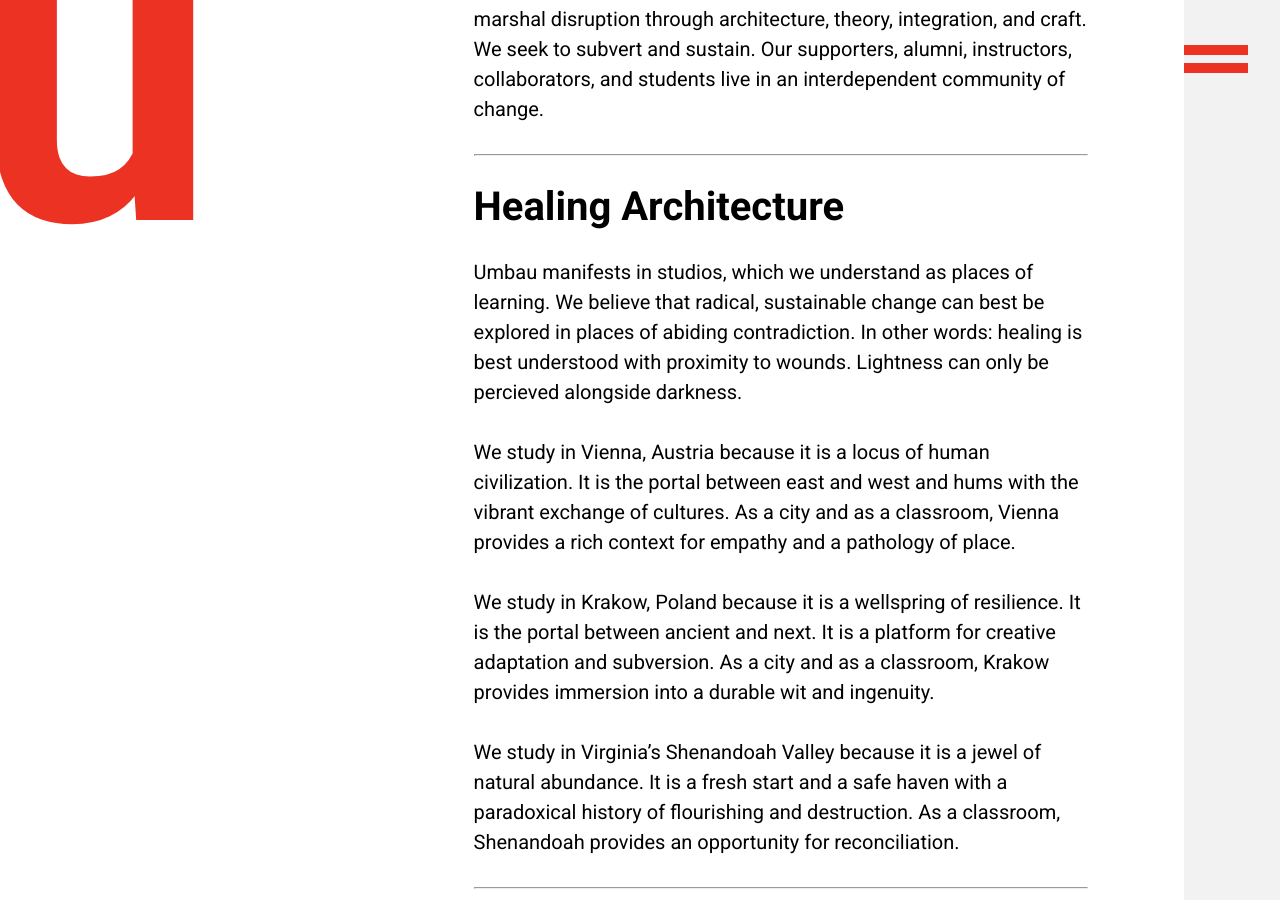
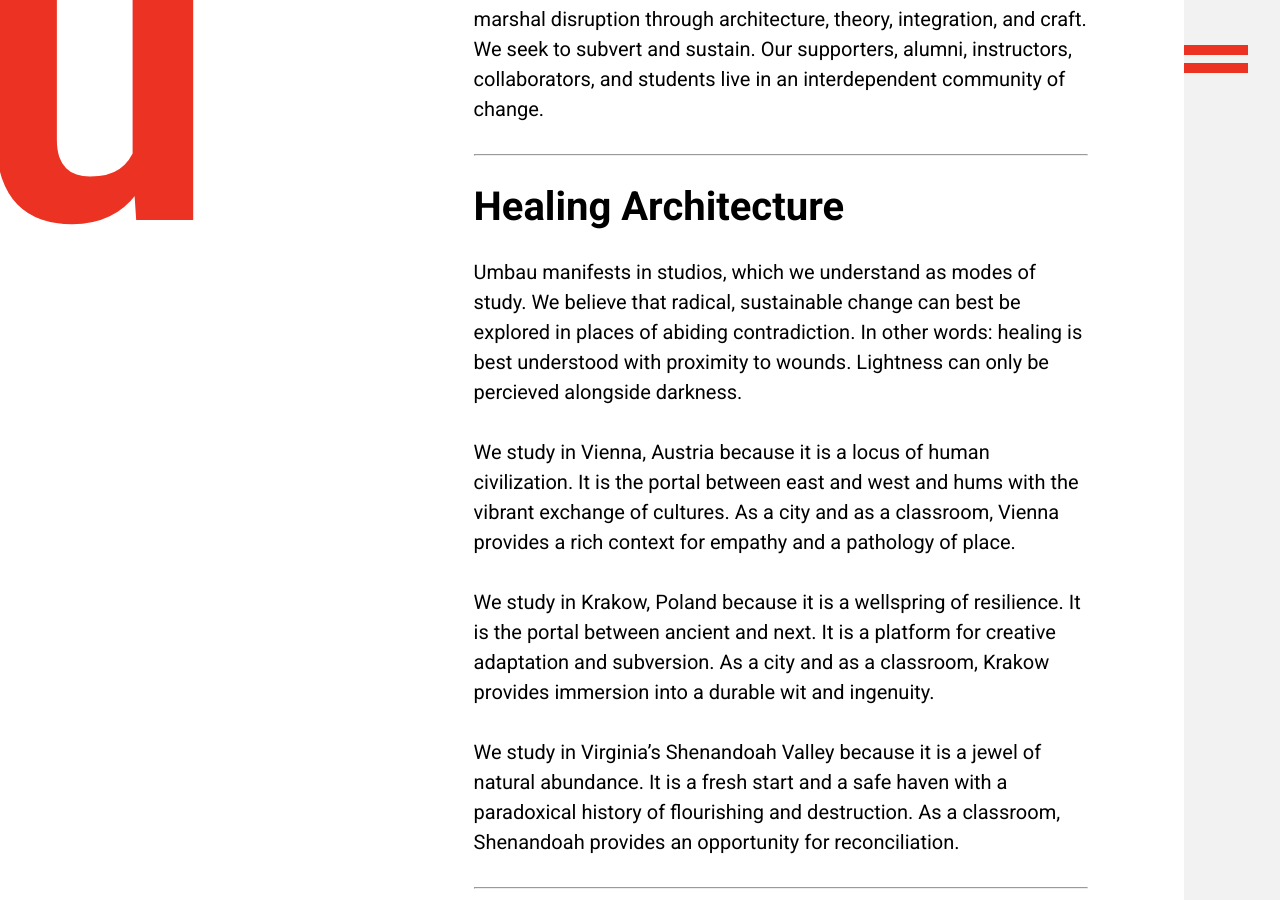
Before and after one commit to umbauschool/umbauschool.github.io, a Jekyll site: the page built from index.md, in a window 1280 px wide and 900 px high, scrolled down 1604 px. Built offline with Jekyll 4.4.1, drawn with Linux system fonts in a browser that asks for light colours.

Commit message:
Update index.md

```diff
--- a/index.md
+++ b/index.md
@@ -24,7 +24,7 @@ Umbau School forms students to think about themselves, institutions, and the bui
 
 # Healing Architecture
 
-Umbau manifests in studios, which we understand as places of learning. We believe that radical, sustainable change can best be explored in places of abiding contradiction. In other words: healing is best understood with proximity to wounds. Lightness can only be percieved alongside darkness.
+Umbau manifests in studios, which we understand as modes of study. We believe that radical, sustainable change can best be explored in places of abiding contradiction. In other words: healing is best understood with proximity to wounds. Lightness can only be percieved alongside darkness.
 
 We study in Vienna, Austria because it is a locus of human civilization. It is the portal between east and west and hums with the vibrant exchange of cultures. As a city and as a classroom, Vienna provides a rich context for empathy and a pathology of place.
 
```
